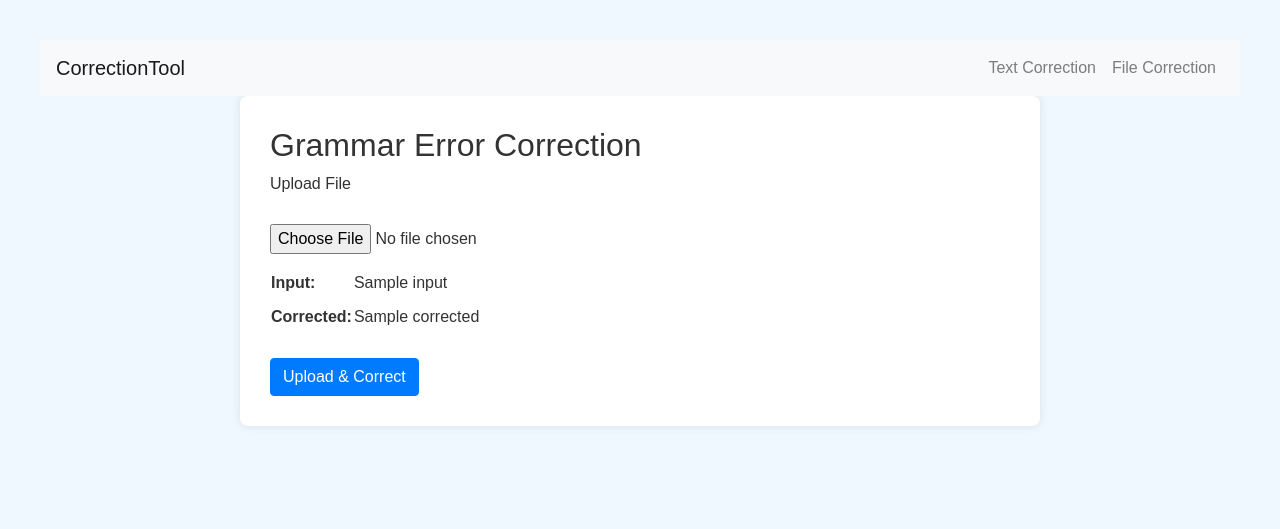
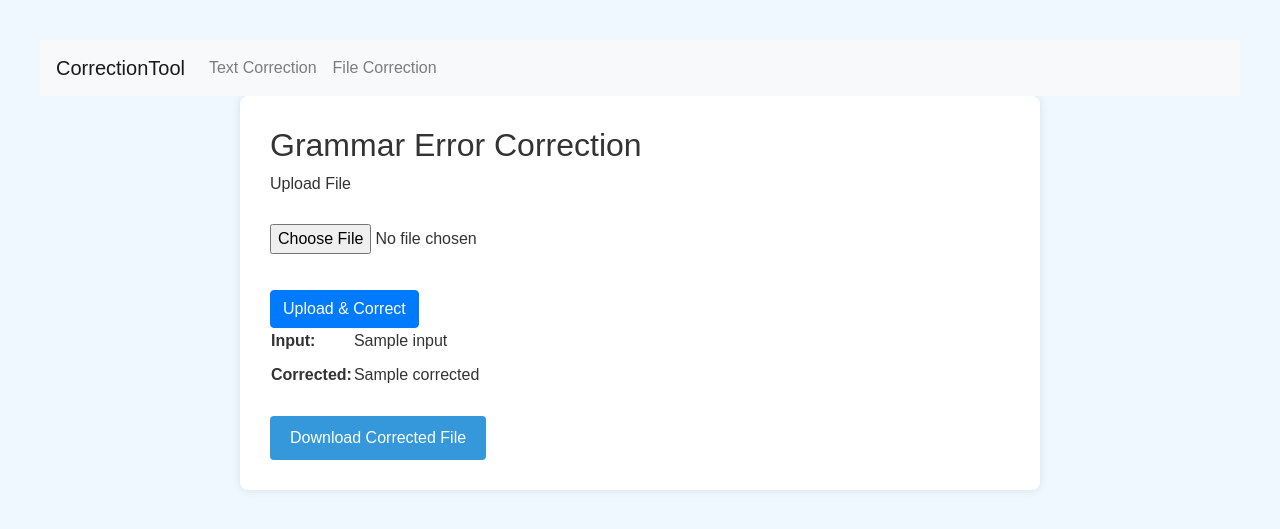
Before and after one commit to p-bhide/test_gec_nlp_app, a Flask app: template gec_app/templates/file_correction.html in a window 1280 px wide. Shown: the top 529 px of the page. Run offline with Flask 3, Linux system fonts and the light colour scheme; the template is opened without the code that fills it: most values are stand-ins (such as "Sample title", 1, 10 or a date in 2020); some libraries are stand-ins or nearby versions.

Commit message:
file download functionality

```diff
--- a/gec_app/app.py
+++ b/gec_app/app.py
@@ -1,4 +1,4 @@
-from flask import Flask, render_template, request, flash
+from flask import Flask, render_template, request, flash, Response
 from gec import correct_text
 
 app = Flask(__name__)
@@ -29,5 +29,13 @@ def file_correction():
         else:
             flash("Only .txt files are supported currently.")
 
+@app.route('/download_file', methods=['GET', 'POST'])
+def download_file():
+    corrected = request.form['corrected']
+    headers = {
+        'Content-Disposition': 'attachment; filename=corrected.txt'
+    }
+    return Response(corrected, mimetype='text/plain', headers=headers)
+
 if __name__ == '__main__':
     app.run()
--- a/gec_app/templates/file_correction.html
+++ b/gec_app/templates/file_correction.html
@@ -8,6 +8,8 @@
         <label for="file">Upload File</label>
         <input type="file" class="form-control-file" name="file" id="file" required>
     </div>
+    <button type="submit" class="btn btn-primary">Upload & Correct</button>
+    </form>
     {% if input %}
     <table>
         <tr>
@@ -23,7 +25,9 @@
             <td><label>{{ corrected }}</label></td>
         </tr>
     </table>
+    <form action="{{ url_for('download_file') }}" method="POST">
+        <input type="hidden" name="corrected" value="{{ corrected }}">
+        <button type="submit">Download Corrected File</button>
+    </form>
     {% endif %}
-    <button type="submit" class="btn btn-primary">Upload & Correct</button>
-    </form>
 {% endblock %}
--- a/gec_app/templates/navbar.html
+++ b/gec_app/templates/navbar.html
@@ -2,7 +2,7 @@
   <a class="navbar-brand" href="{{ url_for('text_correction') }}">CorrectionTool</a>
 
   <div class="collapse navbar-collapse" id="navbarNav">
-    <ul class="navbar-nav ml-auto">
+    <ul class="navbar-nav">
       <li class="nav-item {% if request.endpoint == 'text_correction' %}active{% endif %}">
         <a class="nav-link" href="{{ url_for('text_correction') }}">Text Correction</a>
       </li>
```
Lines whose indentation alone changed are shown as unchanged.
